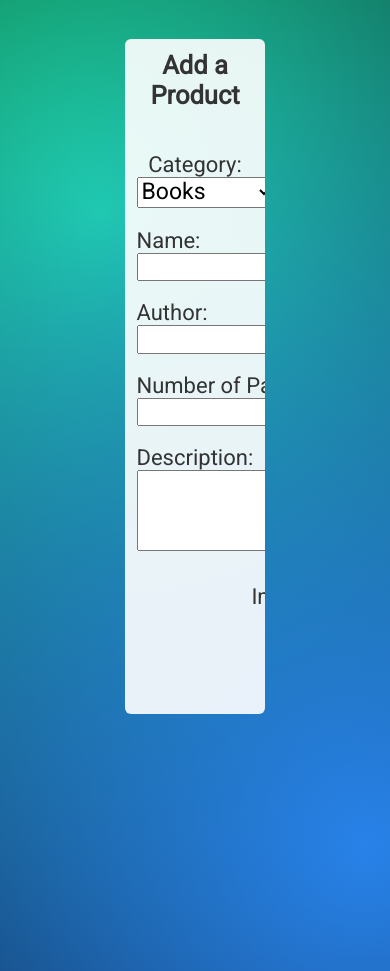
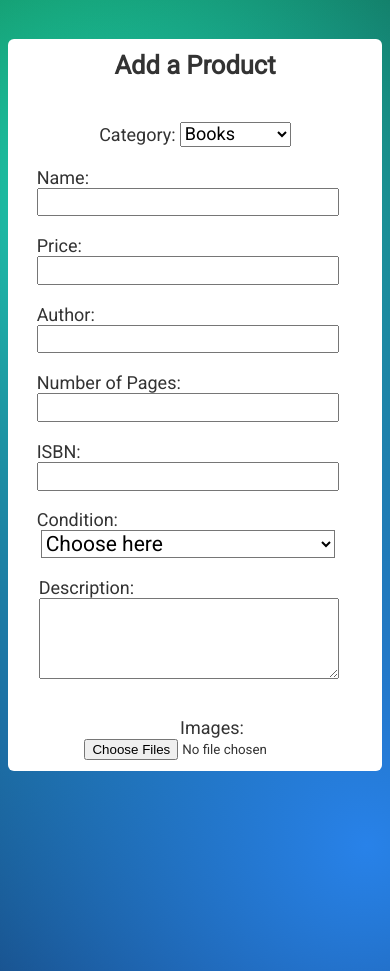
Before and after one commit to ThamerD/381-Project, a PHP site: page /pages/AddProduct.php in a window 390 px wide. Shown: the part 79-1050 px from the top of the page. Run offline with PHP 8.4, Linux system fonts and the light colour scheme.

Commit message:
AddProduct page fixed for mobile

```diff
--- a/css/style_e.css
+++ b/css/style_e.css
@@ -533,6 +533,16 @@ label{
 
 }
 
+.wideSelect{
+    font-size: 21px;
+    width: 6.9cm;
+    margin:0cm 0cm .5cm;
+    background-color: white;
+}
+.catSelect{
+   font-size: 23px
+}
+
 .km {
     display: inline-block;
     position: relative;
@@ -555,7 +565,16 @@ label{
       border-color: red;
       border-style: solid;
   }
-
+  .right{
+    float: right;
+}
+  .left{
+    float: left;
+}
+form{
+    width: 15cm;
+    margin: auto;
+}
 /* Thamer End */
 @media only screen and (max-width:1199px) {
     .navbar {
@@ -629,4 +648,43 @@ label{
         width: 90%;
         margin: 10px;
     }
+/* Thamer start */
+    .right{
+        clear: both;
+        float: right;
+
+    }
+      .left{
+        clear: both;
+        float: right;
+
+
+    }
+    form{
+        width: 5cm;
+    }
+    textarea{
+        width: 7.8cm;
+
+    }
+    form{
+        left: 50px;
+        position: relative;
+        margin: auto;
+    }
+    label, .catSelect{
+        font-size: 18px;
+    }
+    .field, .wideSelect, label{
+        width: 7.8cm;
+
+    }
+    .btn{
+        float: left;
+    }
+    .im{
+        float: right;
+    }
+/* Thamer end */
+
 }
--- a/js/Script.js
+++ b/js/Script.js
@@ -12,24 +12,24 @@ function checkSelection() {
   <div class="km">\
   <input name="odo" type="number" id="odo" class="field"/>\
   </div>\
-  <label for="condition">Condition:</label><select style="font-size: 21px; width: 6.9cm; margin:0cm 0cm .5cm">\
+  <label for="condition">Condition:</label><select class= "wideSelect">\
   <option value="" selected disabled hidden>Choose here</option><option value="used">Used</option><option value="new">New</option></select>';
-  var cloInfo ='<label for="size" >Size:</label><select style="font-size: 21px; width: 6.9cm; margin:0cm 0cm .5cm">\
+  var cloInfo ='<label for="size" >Size:</label><select class= "wideSelect">\
   <option value="" selected disabled hidden>Choose here</option><option value="small">Small</option><option value="medium">Medium</option><option value="large">Large</option></select>';
   var cloInfoR ='<label for="brand">Brand:</label><input name="brand" id="brand" type="text" class="field">';
   var bokInfo ='<label for="author">Author:</label><input name="author" id="author" type="text" class="field">\
   <label for="pages">Number of Pages:</label><input name="pages" id="pages" type="number" class="field">';
   var bokInfoR='<label for="isbn">ISBN:</label><input name="isbn" id="isbn" type="text" class="field">\
-  <label for="condition">Condition:</label><select style="font-size: 21px; width: 6.9cm; margin:0cm 0cm .5cm">\
+  <label for="condition">Condition:</label><select class= "wideSelect">\
   <option value="" selected disabled hidden>Choose here</option><option value="vg">Very Good</option><option value="g">Good</option><option value="f">Fair</option><option value="p">Poor</option></select>';
-  var movInfo='<label for="genre">Genre:</label><select style="font-size: 21px; width: 6.9cm; margin:0cm 0cm .5cm">\
+  var movInfo='<label for="genre">Genre:</label><select class= "wideSelect">\
   <option value="" selected disabled hidden>Choose here</option><option value="action">Action</option><option value="comedy">Comedy</option><option value="drama">Drama</option><option value="horror">Horror</option>\
   <option value="romance">Romance</option></select>';
   var movInfoR='<label for="year">Release Year:</label><input name="year" id="year" type="number" class="field">';
-  var gamInfo='<label for="genre">Genre:</label><select style="font-size: 21px; width: 6.9cm; margin:0cm 0cm .5cm">\
+  var gamInfo='<label for="genre">Genre:</label><select class= "wideSelect">\
   <option value="" selected disabled hidden>Choose here</option><option value="fighting">Fighting</option><option value="role-playing">Role-playing</option><option value="shooter">Shooter</option>\
   <option value="sport">Sport</option><option value="strategy">Strategy</option></select>';
-  var gamInfoR='<label for="platform">Platform:</label><select style="font-size: 21px; width: 6.9cm; margin:0cm 0cm .5cm">\
+  var gamInfoR='<label for="platform">Platform:</label><select class= "wideSelect">\
   <option value="" selected disabled hidden>Choose here</option><option value="switch">Nintendo Switch</option><option value="pc">PC</option><option value="playstation">Playstation</option>\
   <option value="xbox">Xbox</option></select>'
   switch(sel){
--- a/pages/AddProduct.php
+++ b/pages/AddProduct.php
@@ -8,17 +8,52 @@
     <link rel="stylesheet" href="../css/style_e.css">
     <script src="../js/Script.js" defer></script>
     <script src="https://ajax.googleapis.com/ajax/libs/jquery/3.4.1/jquery.min.js"></script>
+
+    <style>
+        .coBody{
+            width: 550px;
+        }
+        @media only screen and (max-width:1199px) {
+            .coBody{
+            width: 90%;
+            max-width: 400px;
+
+        }
+
+            form{
+                left: 50px;
+                position: relative;
+                margin: auto;
+            }
+            label, .catSelect{
+                font-size: 18px;
+            }
+        .field, .wideSelect, label{
+            width: 7.8cm;
+
+        }
+        .btn{
+            float: left;
+        }
+        .im{
+            float: right;
+        }
+
+
+        }
+    </style>
 </head>
 
 <body>
 
 <?php include_once "base.php"; ?>
-    <div class="coBody" id="coBody" style="margin: auto; width: 30%; margin-top: 1cm; background-color: rgba(255, 255, 255, 0.9);">
+    <div class="coBody" id="coBody" style="margin: auto; margin-top: 1cm;">
+
         <h2 style="margin-top: 0cm;">Add a Product</h2>
         <br>
 
         <label style="display: inline;">Category:</label>
-        <select id="category" onchange="checkSelection()" style="font-size: 23px;">
+        <select id="category" class="catSelect" onchange="checkSelection()">
             <option>Books</option>
             <option>Cars</option>
             <option>Clothing</option>
@@ -40,13 +75,13 @@
 
         </script>
 
-        <form id="Product" style="width: 15cm; margin: auto;" method="post" action="#">
-            <div style="float: left;">
+        <form id="Product" method="post" action="#">
+            <div class="left">
                 <label for="name">Name:</label>
                 <input name="name" id="name" type="text" class="field" onblur="nameEmpty()">
             </div>
 
-            <div style="float: right;">
+            <div class="right">
                 <!-- <label for="price">Price:</label>
                 <input name="price" class="field" id="currency-field" type="number" min="0.01" step="any" onblur="priceEmpty()"> -->
                 <label for="currency-field">Price:</label>
@@ -55,23 +90,23 @@
             </div>
 <!-- <input type="text" name="currency-field" id="currency-field" pattern="^\$\d{1,3}(,\d{3})*(\.\d+)?$" value="" data-type="currency" placeholder="$1,000,000.00"> -->
 
-            <div id="wrapper" style="float: left;"></div>
-            <div id="wrapperR" style="float: right;"></div>
+            <div id="wrapper" class="left"></div>
+            <div id="wrapperR" class="right"></div>
             <!-- <br> -->
 
-            <div style="float: left;">
+            <div class="left">
             <label for="description">Description:</label>
-            <textarea style="display: block;" id="description" cols="78" rows="5"></textarea>
+            <textarea style=" margin:0cm 0cm 1cm; display: block;" id="description" cols="78" rows="5"></textarea>
             </div>
-        <div >
-            <label style="display: inline;" for="images">Images:</label>
-            <input style="margin:1cm 0cm 1cm" id="images" type="file" multiple>
+        <div class="im">
+            <label style="display: inline" for="images">Images:</label>
+            <input style="margin:0cm 0cm 0.7cm" id="images" type="file" multiple>
         </div>
 
 
             <!-- <label for="brand">Brand:</label>
             <input id="brand" type="text" class="field"> -->
-            <input type="submit" class="btn" style="margin-left: 0cm;">
+            <input type="submit" class="btn" style="margin: auto;">
             <!-- Add category-specific inputs such as ODR, assign required and optional information -->
         </form>
     </div>
```
